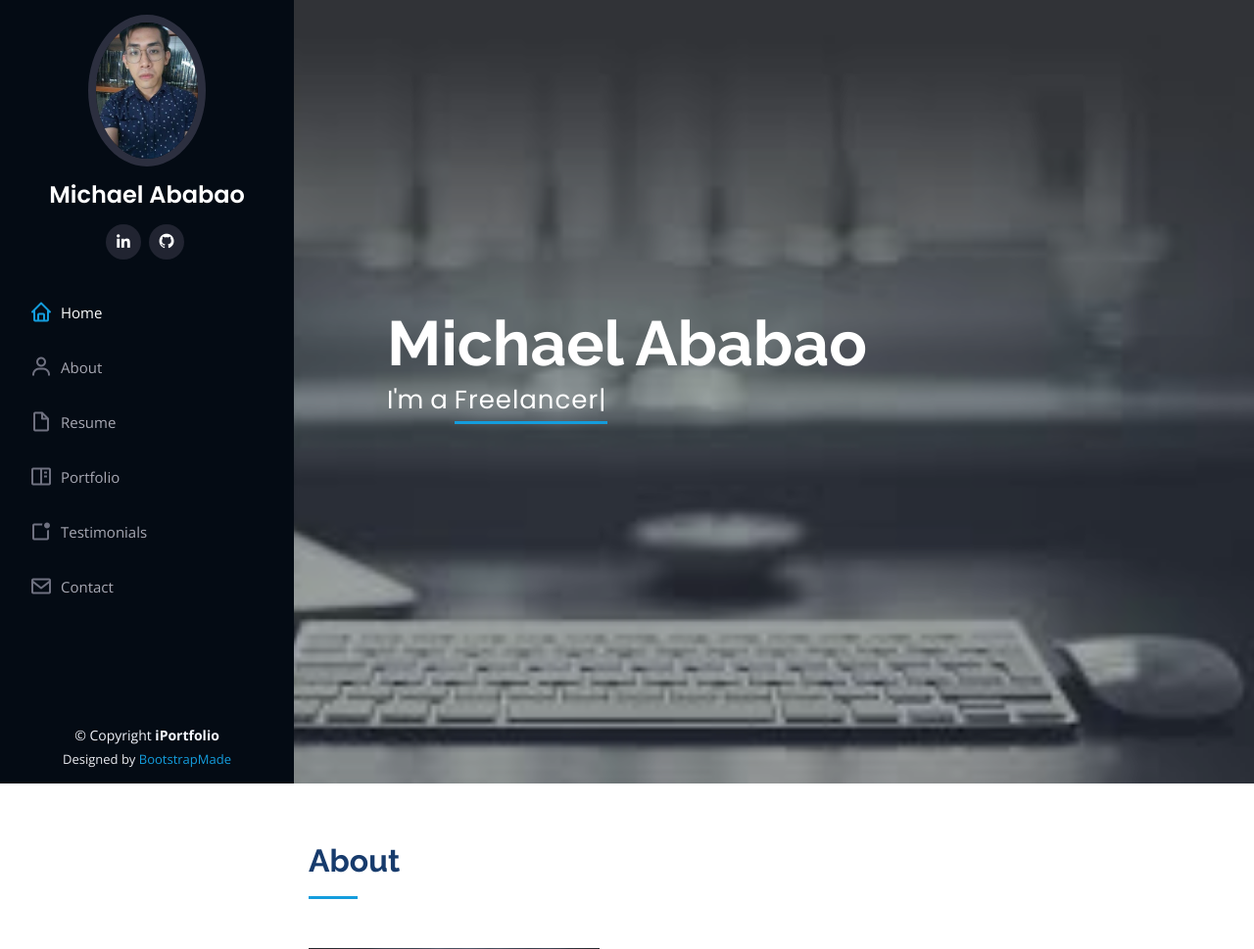
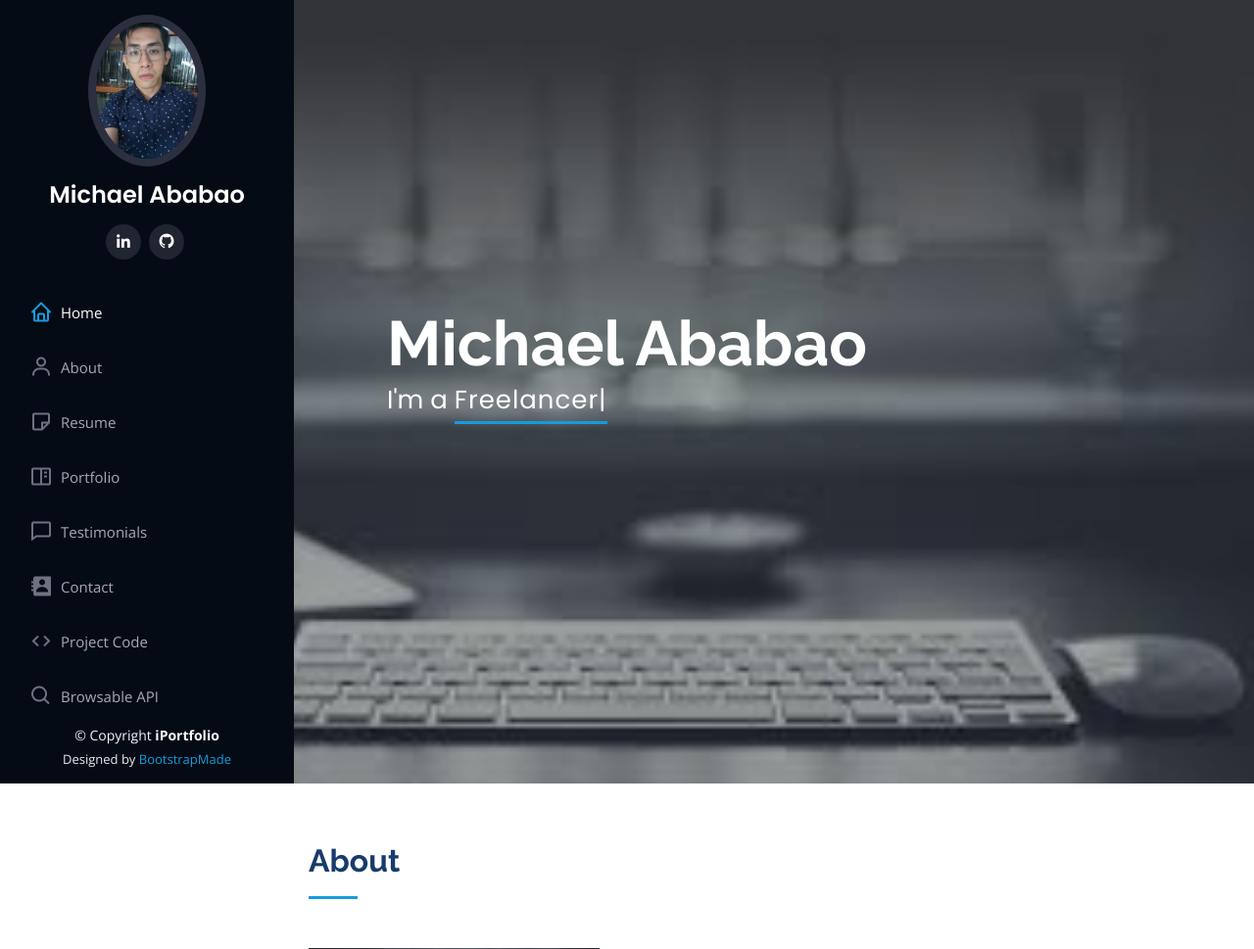
Before and after one commit to aceaceace30/personal-website, a Django app: page / in a window 1280 px wide. Shown: the top 969 px of the page at 98% size. Run offline with Django 3.2, Linux system fonts and the light colour scheme; data comes from the database, SQL or seed files in the repository; data that the repository does not hold is empty; some libraries are stand-ins or nearby versions.

Commit message:
Added links to project code and browsable api

```diff
--- a/portfolio/templates/portfolio/base.html
+++ b/portfolio/templates/portfolio/base.html
@@ -62,10 +62,12 @@
                 <li class="active"><a href="{% url 'portfolio:homepage' %}#hero"><i class="bx bx-home"></i> <span>Home</span></a>
                 </li>
                 <li><a href="{% url 'portfolio:homepage' %}#about"><i class="bx bx-user"></i> <span>About</span></a></li>
-                <li><a href="{% url 'portfolio:homepage' %}#resume"><i class="bx bx-file-blank"></i> <span>Resume</span></a></li>
+                <li><a href="{% url 'portfolio:homepage' %}#resume"><i class="bx bx-note"></i> <span>Resume</span></a></li>
                 <li><a href="{% url 'portfolio:homepage' %}#portfolio"><i class="bx bx-book-content"></i> Portfolio</a></li>
-                <li><a href="{% url 'portfolio:homepage' %}#testimonials"><i class="bx bx-notification"></i> Testimonials</a></li>
-                <li><a href="{% url 'portfolio:homepage' %}#contact"><i class="bx bx-envelope"></i> Contact</a></li>
+                <li><a href="{% url 'portfolio:homepage' %}#testimonials"><i class="bx bx-comment"></i> Testimonials</a></li>
+                <li><a href="{% url 'portfolio:homepage' %}#contact"><i class="bx bxs-contact"></i> Contact</a></li>
+                <li><a href="{{ project_repo_link }}" target="_blank"><i class="bx bx-code"></i> Project Code</a></li>
+                <li><a href="{{ browsable_api }}" target="_blank"><i class="bx bx-search"></i> Browsable API</a></li>
             </ul>
         </nav><!-- .nav-menu -->
         <button type="button" class="mobile-nav-toggle d-xl-none"><i class="icofont-navigation-menu"></i></button>
--- a/portfolio/templates/portfolio/index.html
+++ b/portfolio/templates/portfolio/index.html
@@ -244,6 +244,18 @@
                             <h4>Call:</h4>
                             <p>{{ info.mobile_no }}</p>
                         </div>
+
+                        <div class="others">
+                            <i class="bx bx-code"></i>
+                            <h4 class="font-weight-light pt-2 under">
+                                <a href="{{ project_repo_link }}" title="Project Code Repository" target="_blank">
+                                    <u>Project Code</u>
+                                </a> |
+                                <a href="{{ browsable_api }}" title="Browsable API" target="_blank">
+                                    <u>Browsable API</u>
+                                </a>
+                            </h4>
+                        </div>
                     </div>
                 </div>
 
```
